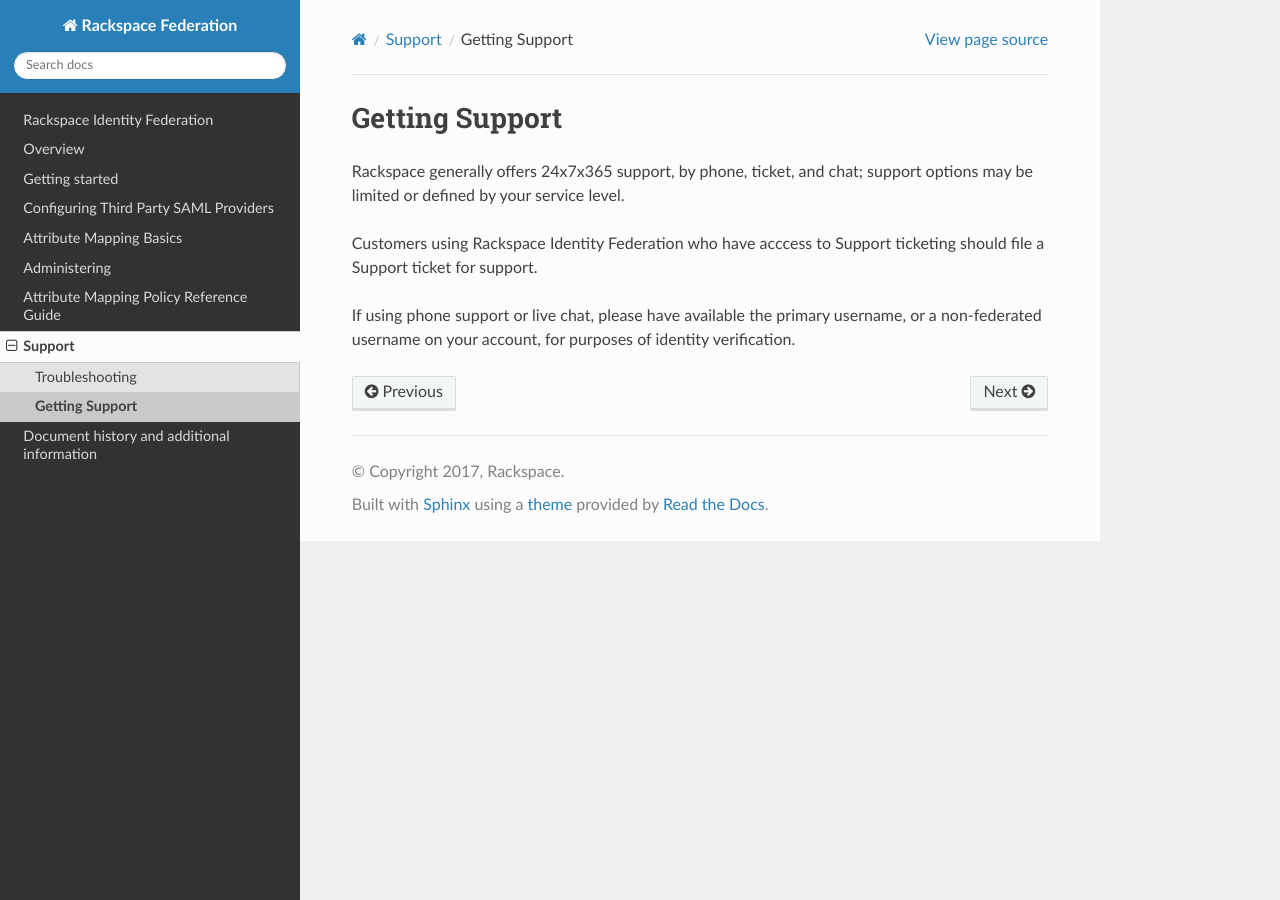
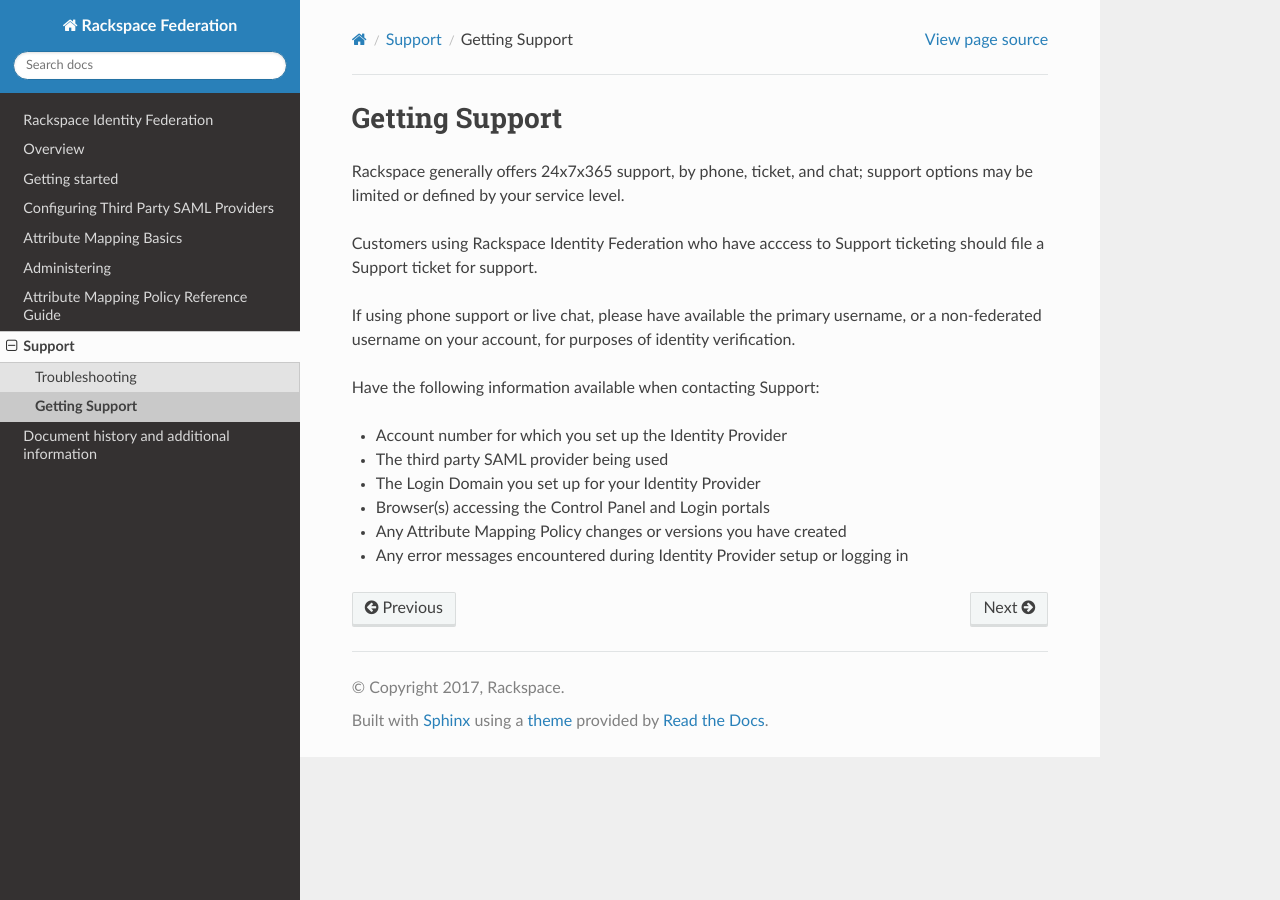
Before and after one commit to rackerlabs/docs-rackspace-federation, a Sphinx documentation site: the page built from doc/support/getting-support.rst, in a window 1280 px wide. Built offline with Sphinx 7.4.7 and the Read the Docs theme 2.0.0, drawn with Linux system fonts in a browser that asks for light colours; the version number could not be read and is left out.

```diff
--- a/doc/support/getting-support.rst
+++ b/doc/support/getting-support.rst
@@ -13,3 +13,12 @@ file a Support ticket for support.
 If using phone support or live chat, please have available the primary
 username, or a non-federated username on your account, for purposes of identity
 verification.
+
+Have the following information available when contacting Support:
+
+- Account number for which you set up the |idp|
+- The third party SAML provider being used
+- The Login Domain you set up for your |idp|
+- Browser(s) accessing the Control Panel and Login portals
+- Any |amp| changes or versions you have created
+- Any error messages encountered during |idp| setup or logging in
```
Also changed, not shown: doc/support/troubleshooting.rst (+9 -0 lines).
